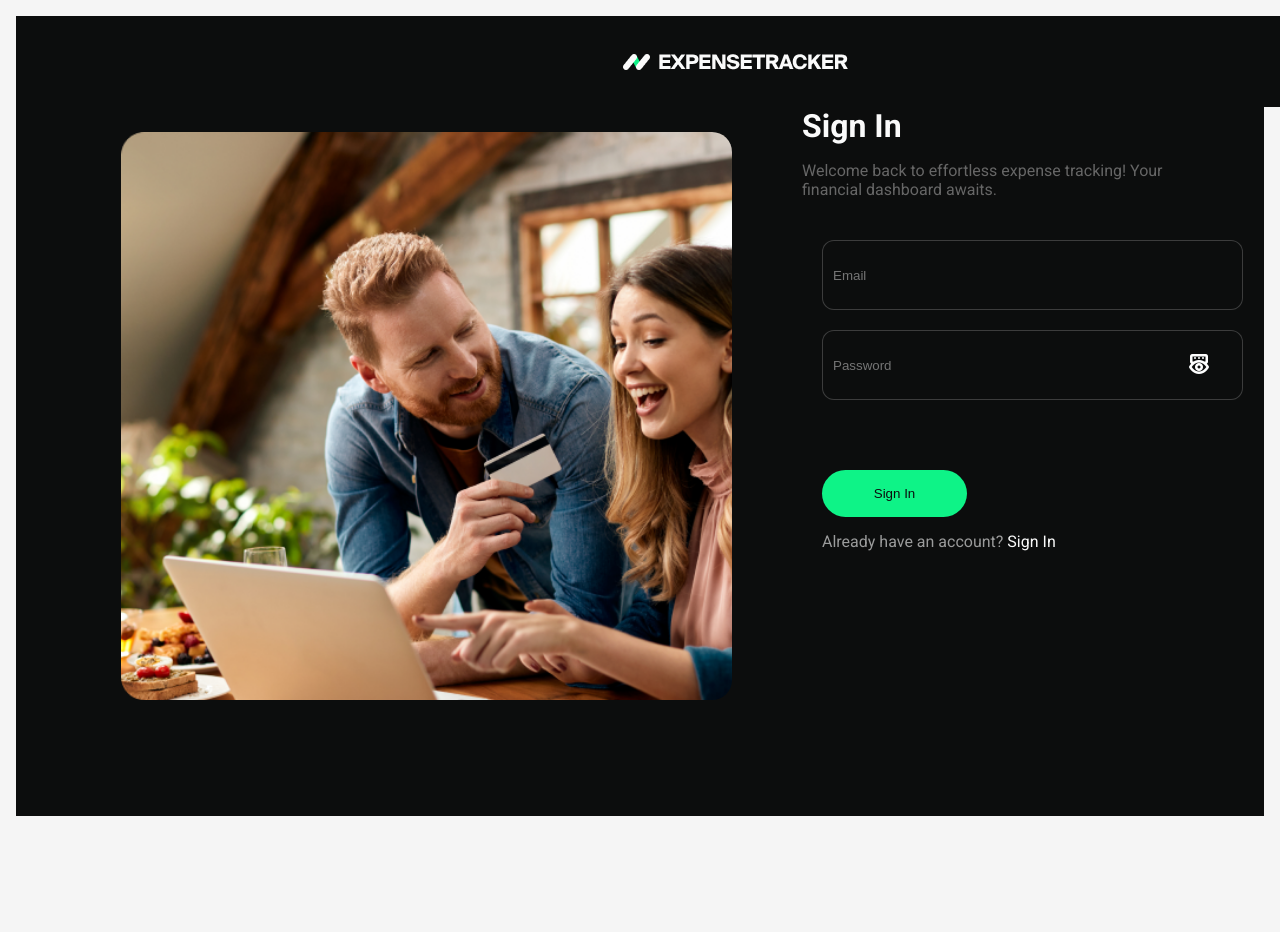
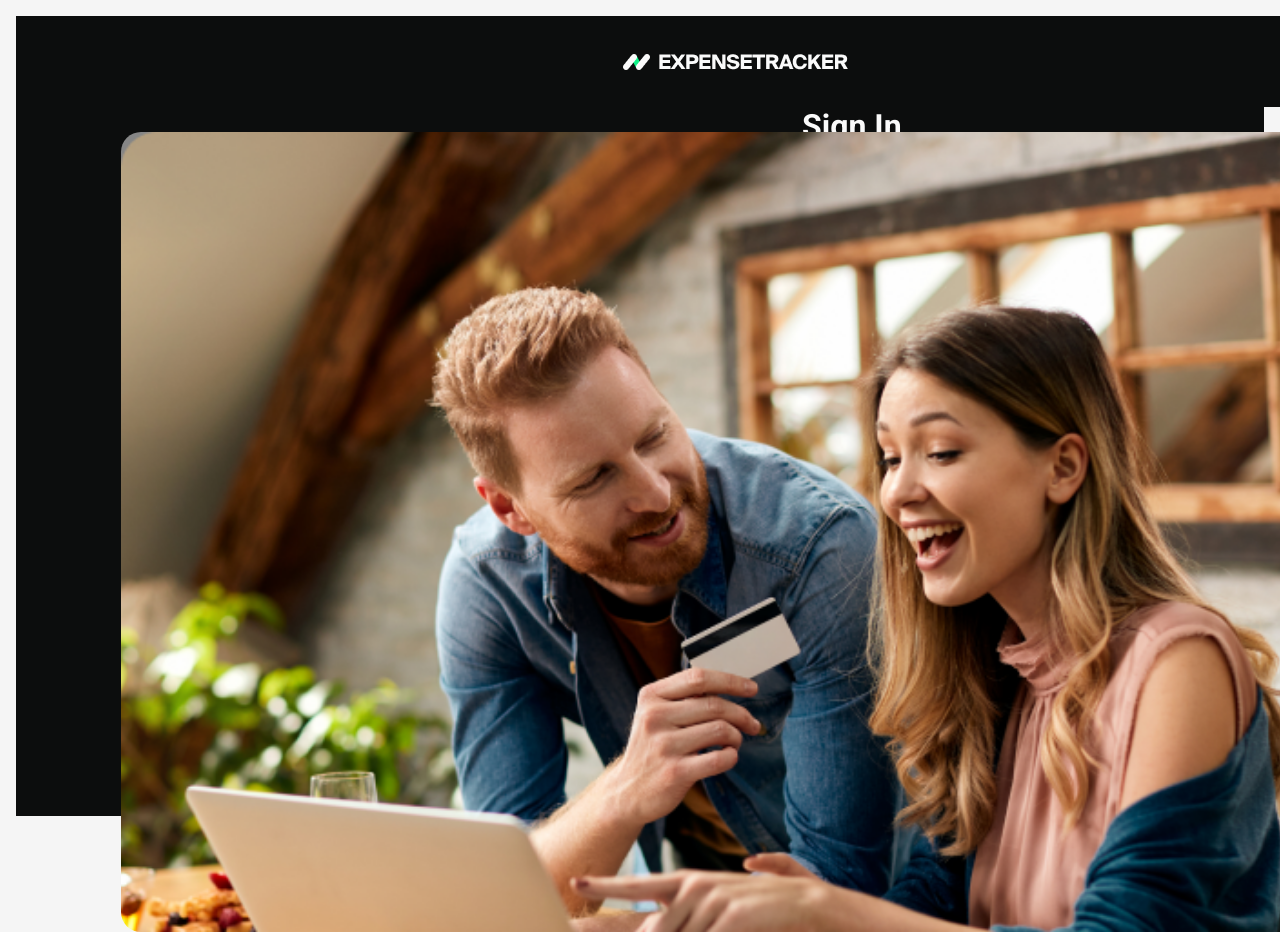
Before and after one commit to Reuelle/expense-tracker, a React (Create React App) app: page /expense-tracker/login in a window 1280 px wide. Shown: the top 932 px of the page. Before the commit the page ends 832 px from the top, so only its background shows below. Built offline with nearby package versions, Linux system fonts and the light colour scheme.

Commit message:
Update Decoration.module.css

```diff
--- a/src/components/Decoration/Decoration.module.css
+++ b/src/components/Decoration/Decoration.module.css
@@ -4,12 +4,13 @@
   position: absolute;
   top: 0;
   left: 0;
-  width: 611px;
-  height: 568px;
+  width: 100%; /* Set width to 100% */
+  height: 100%; /* Set height to 100% */
   background-size: cover;
   background-repeat: no-repeat;
   z-index: 1;
-   border-radius: 20px;
-   margin-left: 121px;
-   margin-top: 132px;
+  border-radius: 20px;
+  margin-left: 121px; /* Adjust as needed */
+  margin-top: 132px; /* Adjust as needed */
+  background-color: rgba(255, 255, 255, 0.5); /* Optional: add a background color with transparency */
 }
```
